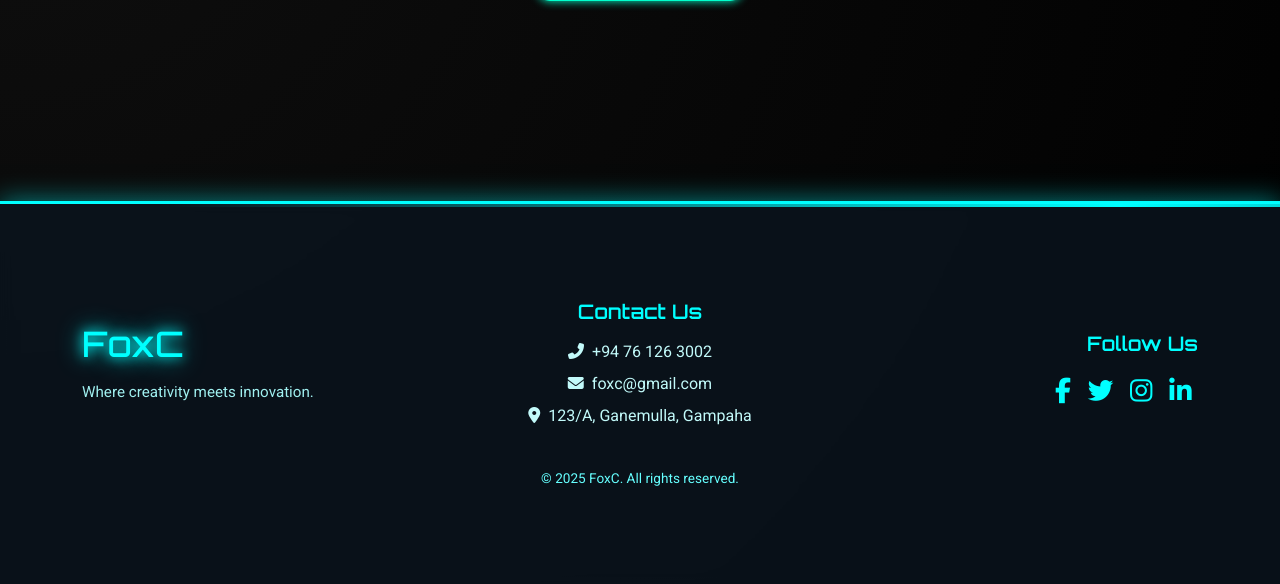
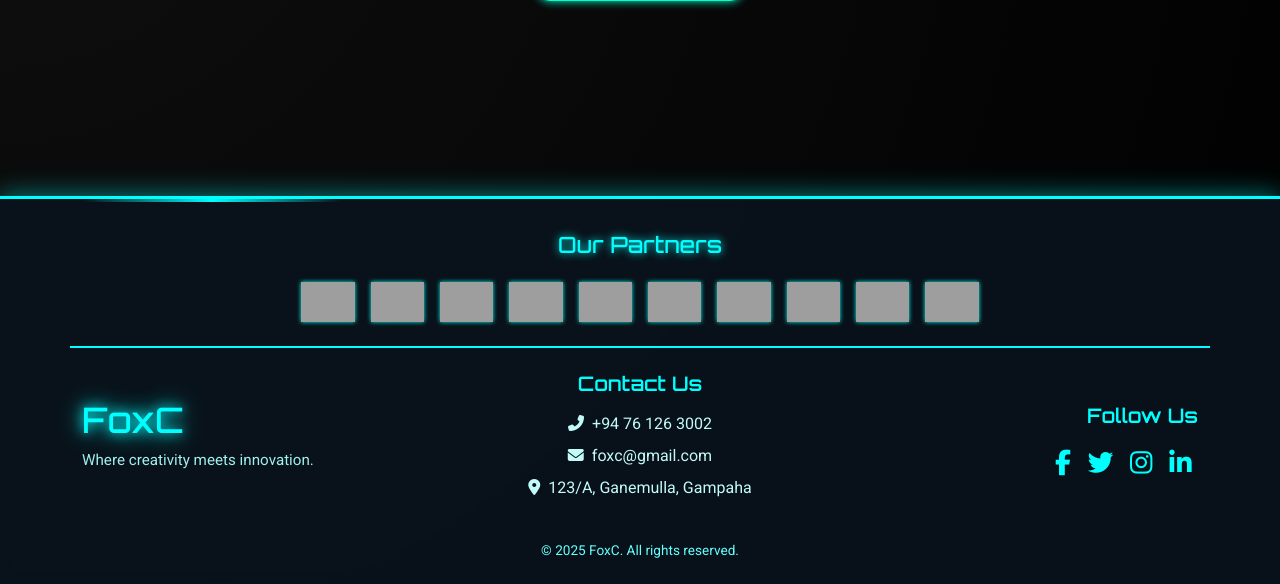
Before and after one commit to chathura-kulathunga/everything-and-nothing, a PHP site: page / in a window 1280 px wide. Shown: the part 216-800 px from the top of the page. Run offline with PHP 8.4, Linux system fonts and the light colour scheme; grey boxes are pictures that could not be loaded.

Commit message:
dev2-contact partners

```diff
--- a/contact.php
+++ b/contact.php
@@ -4,7 +4,6 @@
   <meta charset="UTF-8" />
   <meta name="viewport" content="width=device-width, initial-scale=1.0">
   <title>FoxC | Contact</title>
-  <!-- Professional, modern fonts and icons -->
   <link href="https://fonts.googleapis.com/css2?family=Orbitron:wght@600&family=Roboto:wght@400;500&display=swap" rel="stylesheet">
   <link rel="stylesheet" href="https://cdn.jsdelivr.net/npm/bootstrap@5.3.3/dist/css/bootstrap.min.css">
   <link rel="stylesheet" href="https://cdnjs.cloudflare.com/ajax/libs/font-awesome/6.5.0/css/all.min.css">
@@ -13,10 +12,28 @@
 <body>
 
   <footer class="contact-footer text-light">
-    <div class="container py-5">
+    <!-- Our Partners inside footer, top part -->
+    <div class="partners-section container pb-4">
+      <h4 class="partners-title mb-4 text-center">Our Partners</h4>
+      <div class="d-flex flex-wrap justify-content-center align-items-center gap-3">
+        <img src="https://upload.wikimedia.org/wikipedia/commons/0/01/Singer_logo.svg" alt="Singer" class="partner-logo">
+        <img src="https://upload.wikimedia.org/wikipedia/en/d/d0/Abans_logo.png" alt="Abans" class="partner-logo">
+        <img src="https://upload.wikimedia.org/wikipedia/en/3/36/Softlogic_logo.png" alt="Softlogic" class="partner-logo">
+        <img src="https://upload.wikimedia.org/wikipedia/en/8/87/Damro_logo.png" alt="Damro" class="partner-logo">
+        <img src="https://upload.wikimedia.org/wikipedia/en/7/74/Cargills_logo.png" alt="Cargills" class="partner-logo">
+        <img src="https://upload.wikimedia.org/wikipedia/en/0/06/Arpico_logo.png" alt="Arpico" class="partner-logo">
+        <img src="https://www.javainstitute.edu.lk/wp-content/uploads/2018/06/Logo-JIAT-2018.png" alt="Java Institute" class="partner-logo">
+        <img src="https://seeklogo.com/images/M/minsara-bookshop-logo-697b5c4f5b51d9db1c6ce1d84d99e946.png" alt="Minsara" class="partner-logo">
+        <img src="https://upload.wikimedia.org/wikipedia/commons/9/9d/Toyota_logo.png" alt="Toyota Lanka" class="partner-logo">
+        <img src="https://upload.wikimedia.org/wikipedia/commons/9/9e/BYD_logo.svg" alt="BYD" class="partner-logo">
+      </div>
+    </div>
+
+    <!-- Footer contact part -->
+    <div class="container py-4">
       <div class="row gy-4 align-items-center">
         <div class="col-md-4 text-center text-md-start">
-          <h3 class="brand mb-3">FoxC</h3>
+          <h3 class="brand mb-2">FoxC</h3>
           <p class="small tagline">Where creativity meets innovation.</p>
         </div>
         <div class="col-md-4 text-center">
--- a/css/contact.css
+++ b/css/contact.css
@@ -1,4 +1,4 @@
-/* Futuristic glass-like background with elegant glow */
+/* Body background */
 body {
   background-color: #0a0a0a;
   font-family: 'Roboto', sans-serif;
@@ -6,20 +6,45 @@ body {
   padding: 0;
 }
 
-/* Footer: glassmorphism effect with cyan neon borders */
+/* Footer style with glass effect and cyan accents */
 .contact-footer {
-  background: rgba(10, 20, 30, 0.8);
+  background: rgba(10, 20, 30, 0.85);
   backdrop-filter: blur(8px);
   border-top: 3px solid #00ffff;
   box-shadow: 0 0 25px rgba(0, 255, 255, 0.5);
-  padding: 3rem 0;
+  position: relative;
+  overflow: hidden;
   color: #e0fafa;
-  position: relative;
   width: 100%;
-  overflow: hidden;
 }
 
-/* Brand name: strong, modern glow */
+/* Partners section inside footer */
+.partners-section {
+  border-bottom: 2px solid #00ffff;
+  padding-top: 2rem;
+}
+
+/* Partners title: orbitron + glow */
+.partners-title {
+  font-family: 'Orbitron', sans-serif;
+  color: #00ffff;
+  text-shadow: 0 0 8px #00ffff;
+  font-size: 1.4rem;
+}
+
+/* Partner logos: clean, hover effect */
+.partner-logo {
+  max-height: 40px;
+  filter: brightness(1) drop-shadow(0 0 2px #00ffff);
+  transition: transform 0.4s ease, filter 0.4s ease;
+}
+
+.partner-logo:hover {
+  transform: scale(1.1);
+  filter: brightness(1.4) drop-shadow(0 0 6px #00ffff);
+}
+
+/* Brand */
 .contact-footer .brand {
   font-family: 'Orbitron', sans-serif;
   font-size: 2.2rem;
@@ -28,13 +53,13 @@ body {
   transition: text-shadow 1s ease-in-out;
 }
 
-/* Subtle tagline under brand */
+/* Tagline */
 .contact-footer .tagline {
   font-size: 0.95rem;
   color: #a0f0f0;
 }
 
-/* Section titles with cyan accent */
+/* Headings */
 .contact-footer h5 {
   font-family: 'Orbitron', sans-serif;
   font-weight: 600;
@@ -42,14 +67,14 @@ body {
   margin-bottom: 1rem;
 }
 
-/* Contact list styling */
+/* Contact list */
 .contact-list li {
   margin: 0.5rem 0;
   color: #c2fafa;
   font-size: 1rem;
 }
 
-/* Social icons: stylish glow and hover effect */
+/* Social icons */
 .social-icons a {
   color: #00ffff;
   font-size: 1.6rem;
@@ -64,34 +89,36 @@ body {
   text-shadow: 0 0 15px #00ffff;
 }
 
-/* Copyright: softer cyan glow */
+/* Copyright */
 .copyright {
   color: #66ffff;
   font-size: 0.85rem;
-  margin-top: 2rem;
+  margin-top: 1.5rem;
 }
 
-/* Subtle animated border shine (like a scanline) */
+/* Knight Rider effect */
 .contact-footer::before {
   content: "";
   position: absolute;
   top: 0;
-  left: -150%;
-  width: 150%;
+  left: 0;
+  width: 20%;
   height: 3px;
   background: linear-gradient(90deg, transparent, #00ffff, transparent);
-  animation: scanline 4s linear infinite;
+  animation: knightRider 3s infinite alternate ease-in-out;
 }
 
-/* Keyframes for scanline animation */
-@keyframes scanline {
-  0% { left: -150%; }
-  100% { left: 100%; }
+@keyframes knightRider {
+  0% { left: 0; }
+  100% { left: 80%; }
 }
 
-/* Responsive brand size */
+/* Responsive */
 @media (max-width: 576px) {
   .contact-footer .brand {
     font-size: 1.8rem;
   }
+  .partner-logo {
+    max-height: 30px;
+  }
 }
--- a/js/contact.js
+++ b/js/contact.js
@@ -1,11 +1,11 @@
-// On page load: animate brand glow and add pulsing effect
+// Animate brand text with gentle pulsing glow
 document.addEventListener('DOMContentLoaded', () => {
   const brand = document.querySelector('.brand');
 
-  // Initial glow
+  // Start with strong glow
   brand.style.textShadow = '0 0 12px #00ffff, 0 0 25px #00ffff';
 
-  // Add pulsing effect
+  // Pulse every 1.2s
   setInterval(() => {
     brand.style.textShadow = brand.style.textShadow === '0 0 12px #00ffff, 0 0 25px #00ffff'
       ? '0 0 8px #00ffff, 0 0 18px #00ffff'
```
